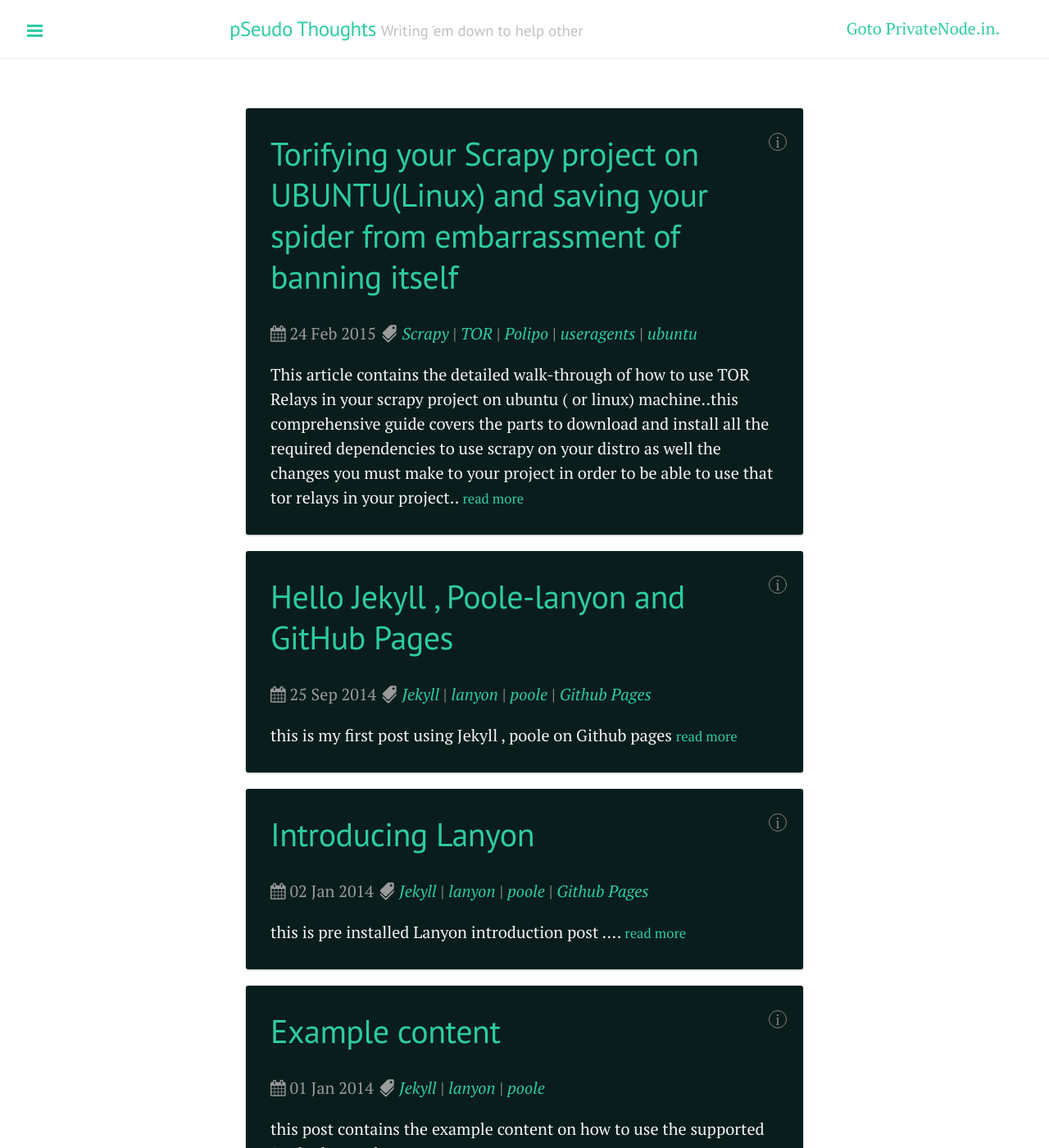
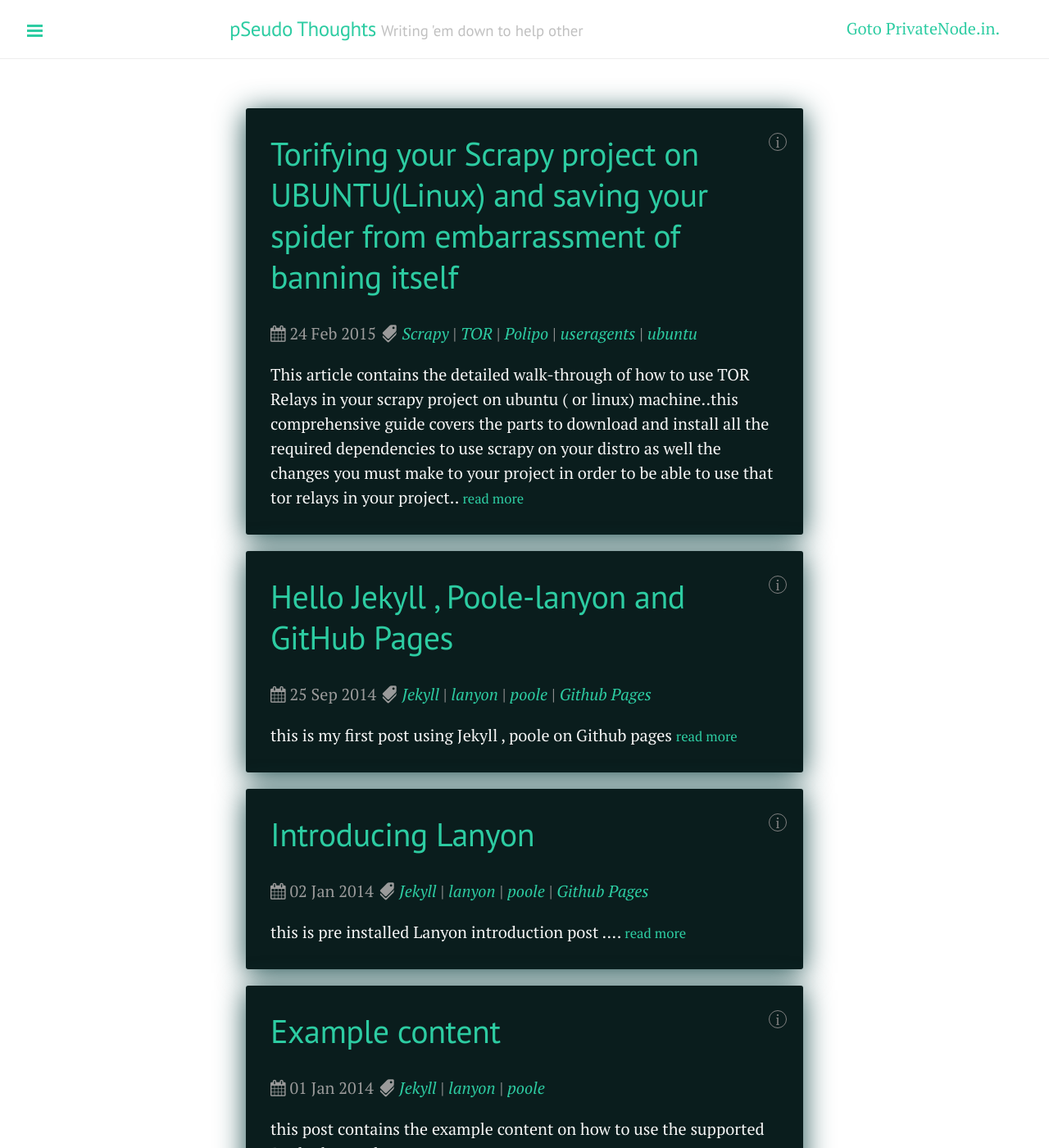
Before and after one commit to DharmeshPandav/dharmeshpandav.github.io, a Jekyll site: the page built from index.html, in a window 1280 px wide and 1400 px high. Shown: the whole window at 82% size. Built offline with Jekyll 4.4.1, drawn with Linux system fonts in a browser that asks for light colours; nearby versions of some CDN libraries; Markdown is read by kramdown in place of the engine named in the settings; the list of posts is cut into pages by our own code.

Commit message:
Formatting  landing page

```diff
--- a/public/css/custom.css
+++ b/public/css/custom.css
@@ -107,7 +107,7 @@ a.tag-list{
 
 .card {
     padding:1.5rem;
-    box-shadow:0 1px 2px #aaa;
+    box-shadow:0 5px 35px #1d4f4f;
     background: #0A1D1D;
     color: #f5f5f5;
     margin:0 1rem 1rem;
```
